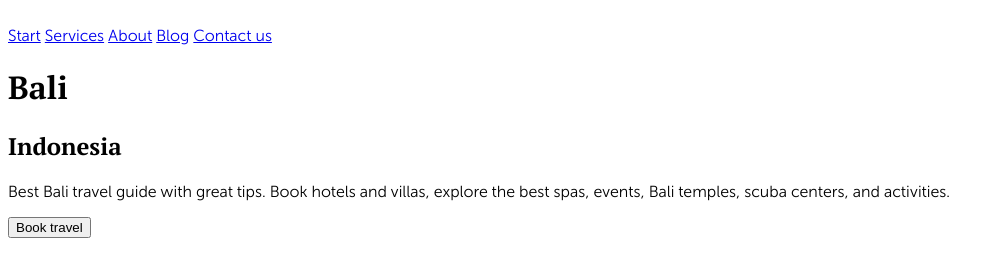
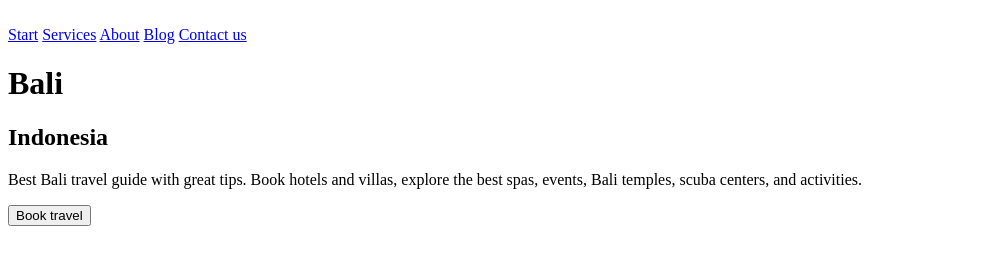
Before and after one commit to WebHeroSchool/bali., a plain HTML site: page index.html in a window 1280 px wide. Shown: the whole page, without its empty margins (0-1004 px from the left). Drawn offline with Linux system fonts and the light colour scheme; files whose address does not match are found by name.

Commit message:
Update style.css

```diff
--- a/style.css
+++ b/style.css
@@ -1,13 +1,13 @@
 .header-menu__link {
-font-family: MuseoSansCyrl300;
+font-family: 'MuseoSansCyrl300' sans-serif;
 }
 
 h1
 ,
 h2 {
-font-family: PTSerifBold;
+font-family: 'PTSerifBold' sans-serif;
 }
 
 p {
-font-family: MuseoSansCyrl300;
+font-family: 'MuseoSansCyrl300' sans-serif;
 }
```
